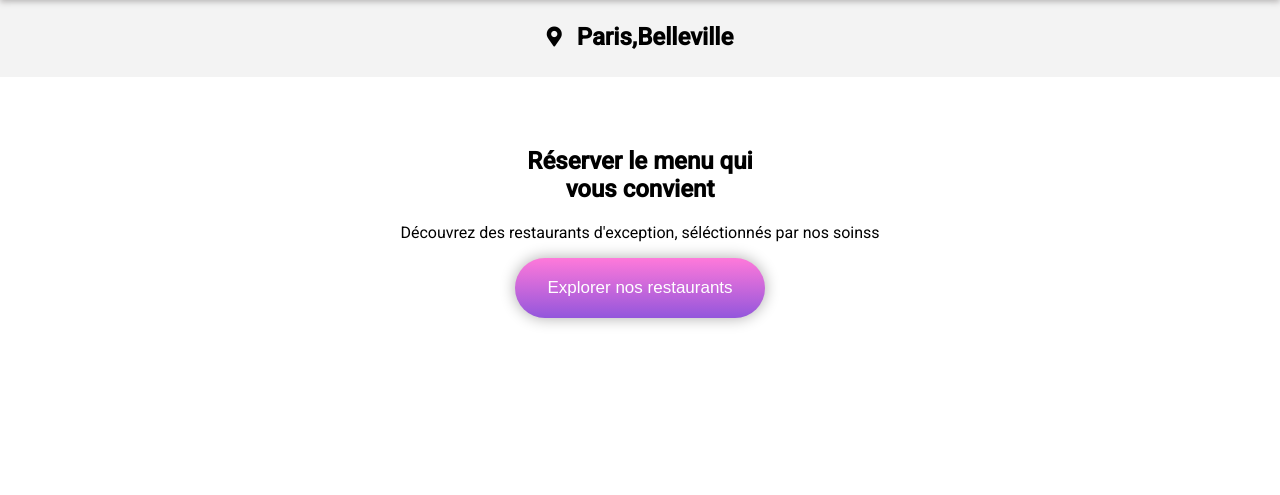
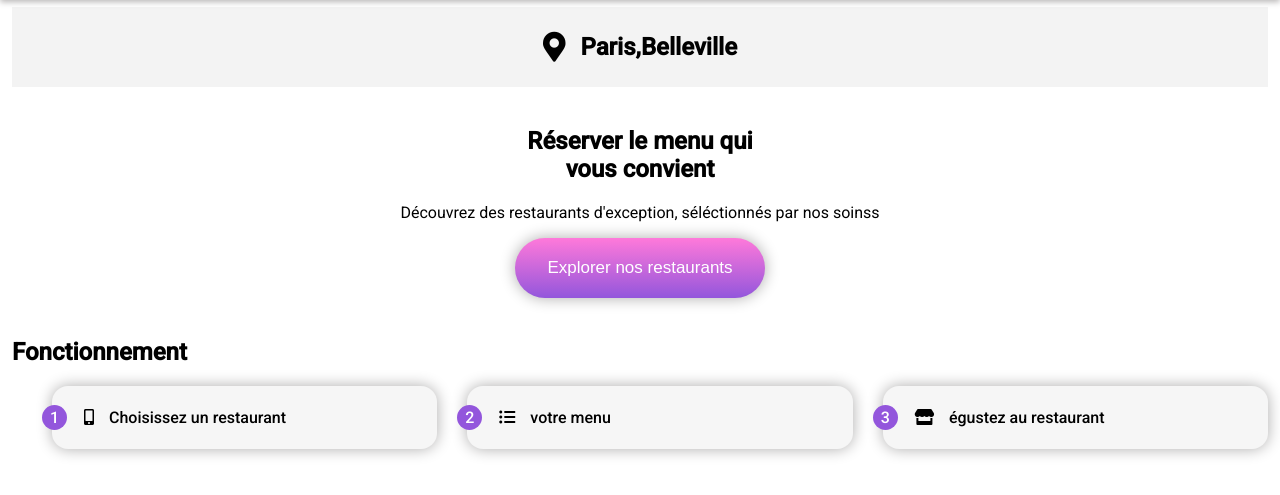
Before and after one commit to karimatest/ARSLANEkarima_3_15_11_2021, a website: page index.html in a window 1280 px wide. Shown: the part 73-568 px from the top of the page. Drawn offline with Linux system fonts and the light colour scheme; a web font is replaced by a local one.

Commit message:
partie fonctionnement

```diff
--- a/index.html
+++ b/index.html
@@ -31,6 +31,29 @@
                 <button>Explorer nos restaurants</button>
             </div>
         </section>
+        <section class="fonctionnement">
+           <h2>Fonctionnement</h2>
+           <ol>
+              <li class="fonctionnement-list">
+                <span>1</span>
+                <i class="fas fa-mobile-alt"></i>
+                 Choisissez un restaurant
+              </li>
+              <li class="fonctionnement-list">
+                <span>2</span>
+                <i class="fas fa-list-ul"></i>
+                 votre menu
+              </li>
+              <li class="fonctionnement-list">
+                <span>3</span>
+                <i class="fas fa-store"></i>
+                 égustez au restaurant
+              </li>
+           </lo>
+        </section>
+
+
+
     </main>
 
 </body>
--- a/main.scss
+++ b/main.scss
@@ -1,52 +1,5 @@
-@import url('https://fonts.googleapis.com/css2?family=Raleway:ital,wght@0,300;0,400;0,500;0,600;0,700;0,800;1,900&family=Roboto:wght@300;400;500&family=Shrikhand&display=swap');
-
-
-* ,::after ,::before {
-    box-sizing: border-box;
-}
-body{
-    margin: 0px;
-    font-family: "Roboto", sans-serif;
-}
-header h1{
-    font-family: 'Shrikhand', cursive;
-    text-align: center;
-    align-items: center;
-    position: relative;
-    box-shadow: 0px 5px 6px 0px rgb(184, 182, 182);
-    padding: 16px;
-    margin: 0px;
-}
-main .localisation{
-    display: flex;
-    justify-content: center;
-    align-items: center;
-    background-color: #f3f3f3;
-    height: 80px;
-    gap: 15px;
-}
-main .localisation i{
-    font-size: 20px;
-}
-
-main .réservation {
-    text-align: center;
-    padding: 50px;
-}
-.réservation button{
-    background-image: linear-gradient(#ff79da,#9356dc);
-    height: 60px;
-    width: 250px;
-    font-size: 17px;
-    padding: 15px 20px;
-    border-radius: 32px;
-    cursor: pointer;
-    color: white;
-    font-weight: 400;
-    border: none;
-    box-shadow: 0px 0px 15px 0px rgb(173, 172, 172);
-}
-.réservation button:hover{
-    transform: scale(1.02);
-    opacity: 1;
-}
+@import "./sass/base.scss";
+@import "./sass/layout/header.scss";
+@import "./sass/layout/localisation.scss";
+@import "./sass/layout/réservation.scss";
+@import "./sass/layout/fonctionnement.scss";
--- /dev/null
+++ b/sass/base.scss
@@ -0,0 +1,13 @@
+@import url('https://fonts.googleapis.com/css2?family=Raleway:ital,wght@0,300;0,400;0,500;0,600;0,700;0,800;1,900&family=Roboto:wght@300;400;500&family=Shrikhand&display=swap');
+
+
+* ,::after ,::before {
+    box-sizing: border-box;
+}
+body{
+    margin: 0px;
+    font-family: "Roboto", sans-serif;
+}
+main{
+    padding: 10px 12px;
+}
--- /dev/null
+++ b/sass/layout/fonctionnement.scss
@@ -0,0 +1,41 @@
+.fonctionnement{
+    & ol{
+        display: flex;
+        gap: 30px;
+        @media (max-width:900px) {
+          width: 100%;
+          flex-direction: column;
+          justify-content: center;
+          padding-left: 0%;
+
+        }
+    }
+    & li{
+        position: relative;
+        display: flex;
+        align-items: center;
+        background-color: #f6f6f6;
+        padding: 22px 32px;
+        width: 100%;
+        flex-grow: 1;
+        border-radius: 16px;
+        font-weight: 500;
+        list-style-type: none;
+        cursor: pointer;
+        box-shadow: 0px 0px 15px 0px rgb(173, 172, 172);
+       &:hover{
+        transform: scale(1.02);
+       }
+       & i.fas{
+           margin-right: 15px;
+       }
+       & span{
+           position: absolute;
+           padding: 3px 8px 3px 8px;
+           background-color: #9356dc;
+           color: white;
+           border-radius: 50%;
+           left: -10px;
+       }
+    }
+}
--- /dev/null
+++ b/sass/layout/header.scss
@@ -0,0 +1,9 @@
+header h1 {
+    font-family: "Shrikhand", cursive;
+    text-align: center;
+    align-items: center;
+    position: relative;
+    box-shadow: 0px 5px 6px 0px #b8b6b6;
+    padding: 16px;
+    margin: 0px;
+  }
--- /dev/null
+++ b/sass/layout/localisation.scss
@@ -0,0 +1,11 @@
+.localisation{
+    display: flex;
+    justify-content: center;
+    align-items: center;
+    background-color: #f3f3f3;
+    height: 80px;
+    gap: 15px;
+    & i{
+        font-size: 30px;
+    }
+}
--- /dev/null
+++ b/sass/layout/réservation.scss
@@ -0,0 +1,24 @@
+.réservation {
+    text-align: center;
+    padding: 20px 30px;
+     & button{
+        background-image: linear-gradient(#ff79da,#9356dc);
+        height: 60px;
+        width: 250px;
+        font-size: 17px;
+        padding: 15px 20px;
+        border-radius: 32px;
+        cursor: pointer;
+        color: white;
+        font-weight: 400;
+        border: none;
+        box-shadow: 0px 0px 15px 0px rgb(173, 172, 172);
+        @media (max-width:900px) {
+           text-align: center;
+        }
+     }
+     & button:hover{
+        transform: scale(1.02);
+        opacity: 1;
+     }
+}
```
Also changed, not shown: style.css, 1 other file.
